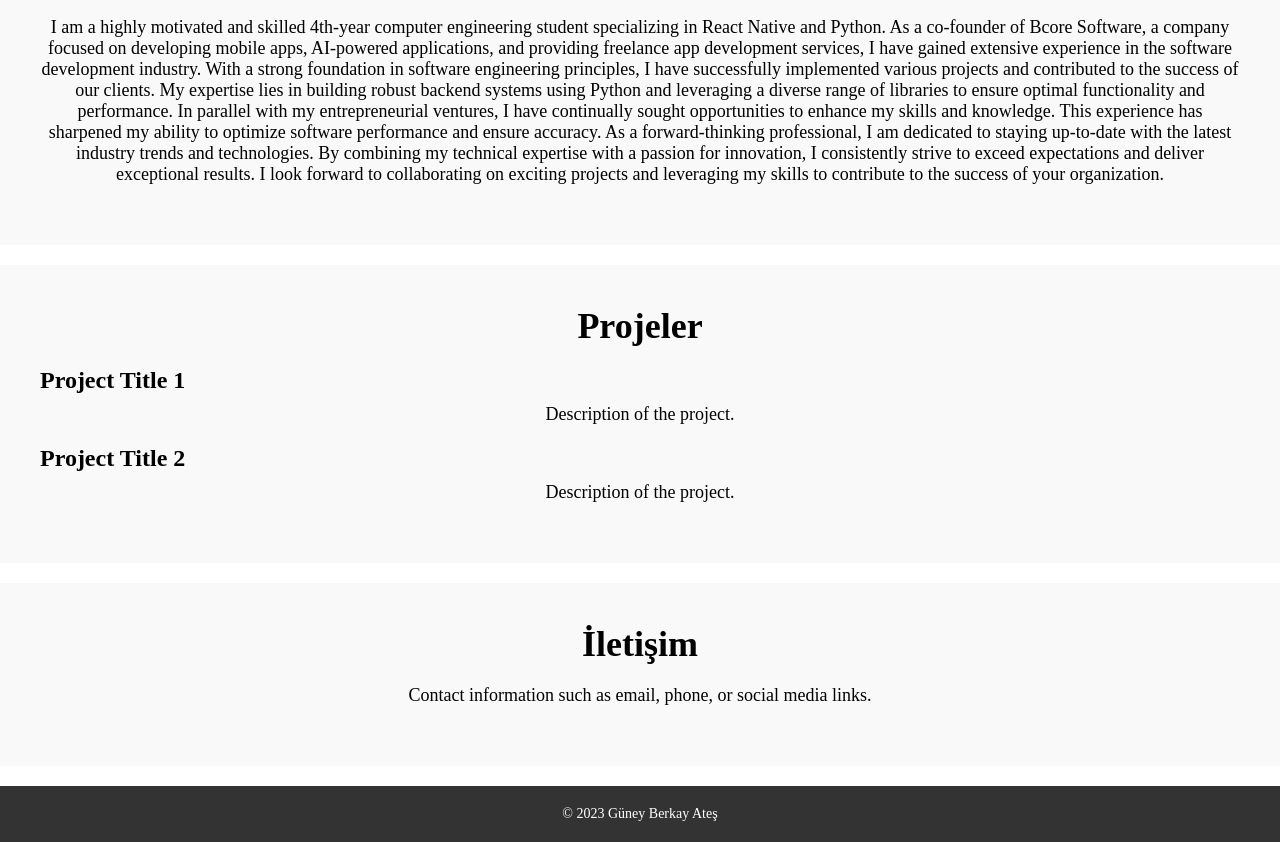
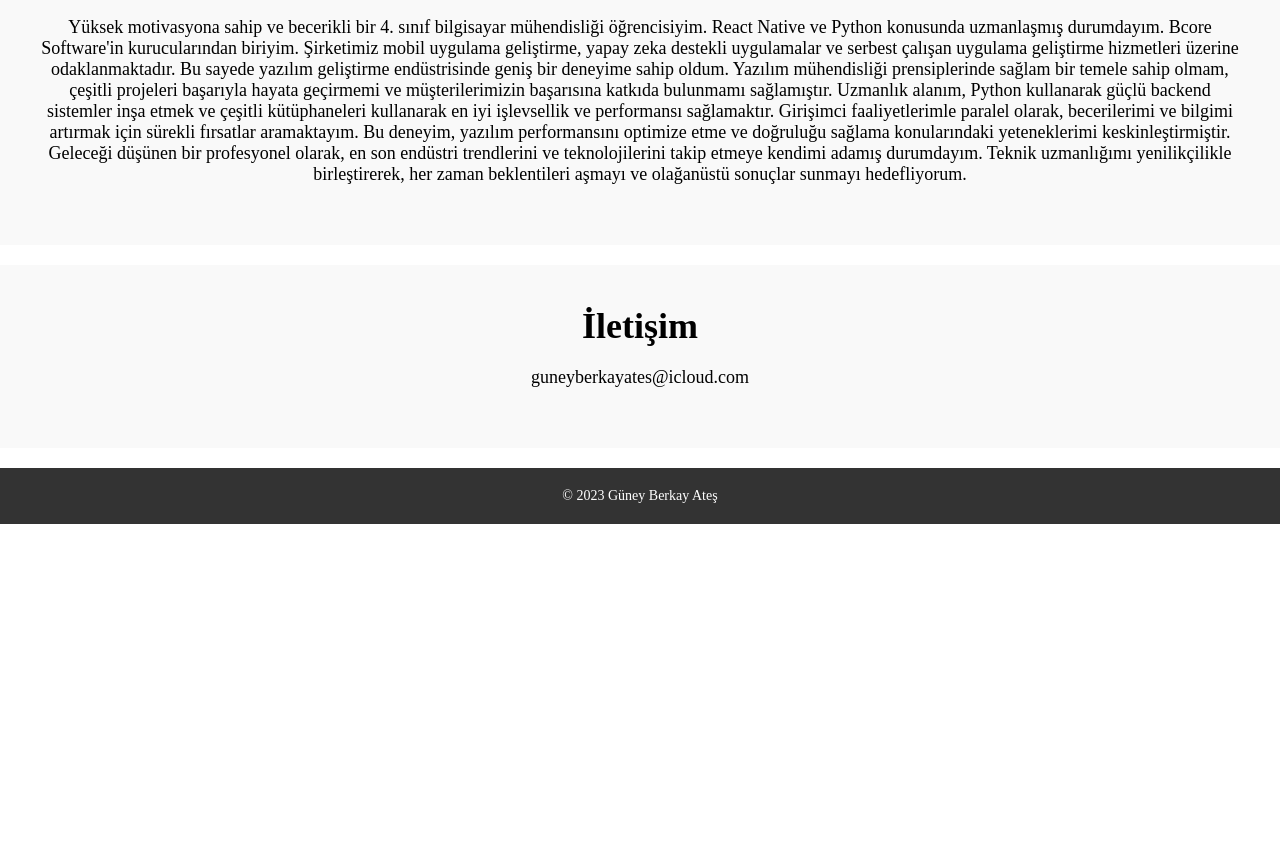
Before and after one commit to galacticagent/galacticagent.github.io, a plain HTML site: page index.html in a window 1280 px wide. Shown: the part 743-1585 px from the top of the page. After the commit the page ends 1267 px from the top, so only its background shows below. Drawn offline with Linux system fonts and the light colour scheme.

Commit message:
Update index.html

```diff
--- a/index.html
+++ b/index.html
@@ -31,35 +31,21 @@
 
   <section id="about">
     <h2>Hakkında</h2>
-    <p>I am a highly motivated and skilled 4th-year computer engineering student specializing in React Native and Python. As a co-founder of Bcore Software, a company focused on developing mobile apps, AI-powered applications, and providing freelance app development services, I have gained extensive experience in the software development industry.
+    <p>Yüksek motivasyona sahip ve becerikli bir 4. sınıf bilgisayar mühendisliği öğrencisiyim. React Native ve Python konusunda uzmanlaşmış durumdayım. Bcore Software'in kurucularından biriyim. Şirketimiz mobil uygulama geliştirme, yapay zeka destekli uygulamalar ve serbest çalışan uygulama geliştirme hizmetleri üzerine odaklanmaktadır. Bu sayede yazılım geliştirme endüstrisinde geniş bir deneyime sahip oldum.
 
-With a strong foundation in software engineering principles, I have successfully implemented various projects and contributed to the success of our clients. My expertise lies in building robust backend systems using Python and leveraging a diverse range of libraries to ensure optimal functionality and performance.
+Yazılım mühendisliği prensiplerinde sağlam bir temele sahip olmam, çeşitli projeleri başarıyla hayata geçirmemi ve müşterilerimizin başarısına katkıda bulunmamı sağlamıştır. Uzmanlık alanım, Python kullanarak güçlü backend sistemler inşa etmek ve çeşitli kütüphaneleri kullanarak en iyi işlevsellik ve performansı sağlamaktır.
 
-In parallel with my entrepreneurial ventures, I have continually sought opportunities to enhance my skills and knowledge. This experience has sharpened my ability to optimize software performance and ensure accuracy.
+Girişimci faaliyetlerimle paralel olarak, becerilerimi ve bilgimi artırmak için sürekli fırsatlar aramaktayım. Bu deneyim, yazılım performansını optimize etme ve doğruluğu sağlama konularındaki yeteneklerimi keskinleştirmiştir.
 
-As a forward-thinking professional, I am dedicated to staying up-to-date with the latest industry trends and technologies. By combining my technical expertise with a passion for innovation, I consistently strive to exceed expectations and deliver exceptional results.
-
- I look forward to collaborating on exciting projects and leveraging my skills to contribute to the success of your organization.</p>
+Geleceği düşünen bir profesyonel olarak, en son endüstri trendlerini ve teknolojilerini takip etmeye kendimi adamış durumdayım. Teknik uzmanlığımı yenilikçilikle birleştirerek, her zaman beklentileri aşmayı ve olağanüstü sonuçlar sunmayı hedefliyorum.
+</p>
   </section>
 
-  <section id="projects">
-    <h2>Projeler</h2>
-    <ul>
-      <li>
-        <h3>Project Title 1</h3>
-        <p>Description of the project.</p>
-      </li>
-      <li>
-        <h3>Project Title 2</h3>
-        <p>Description of the project.</p>
-      </li>
-      <!-- Add more projects as needed -->
-    </ul>
-  </section>
+
 
   <section id="contact">
     <h2>İletişim</h2>
-    <p>Contact information such as email, phone, or social media links.</p>
+    <p>guneyberkayates@icloud.com</p>
   </section>
 
   <footer>
```
